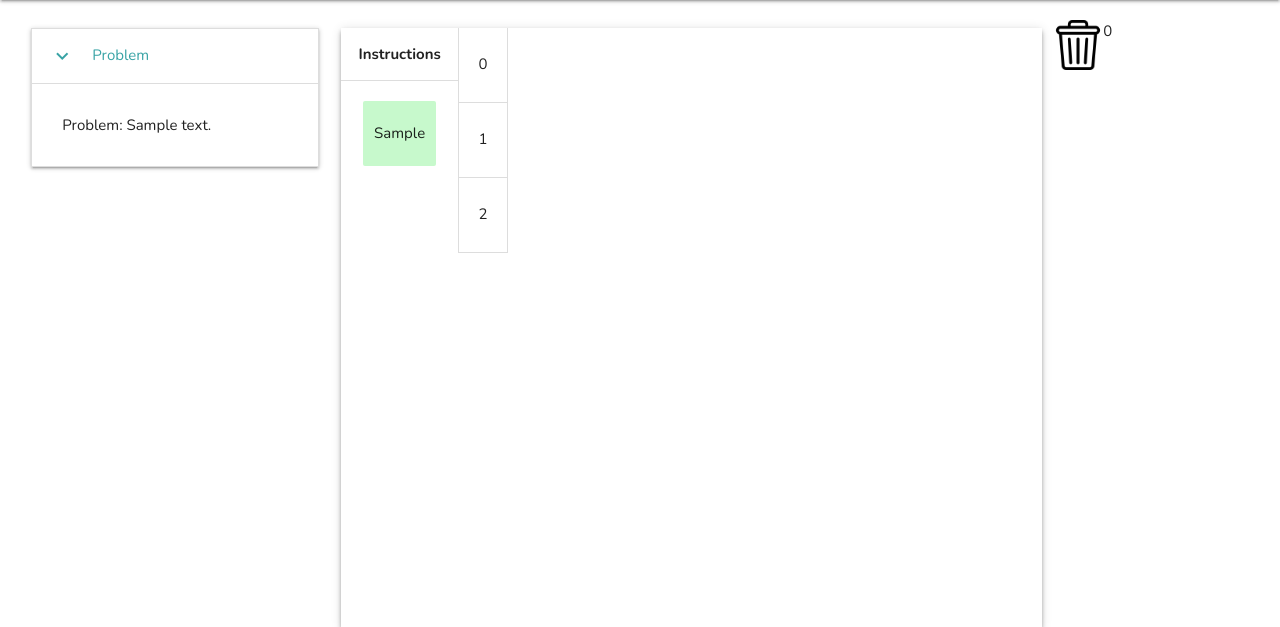
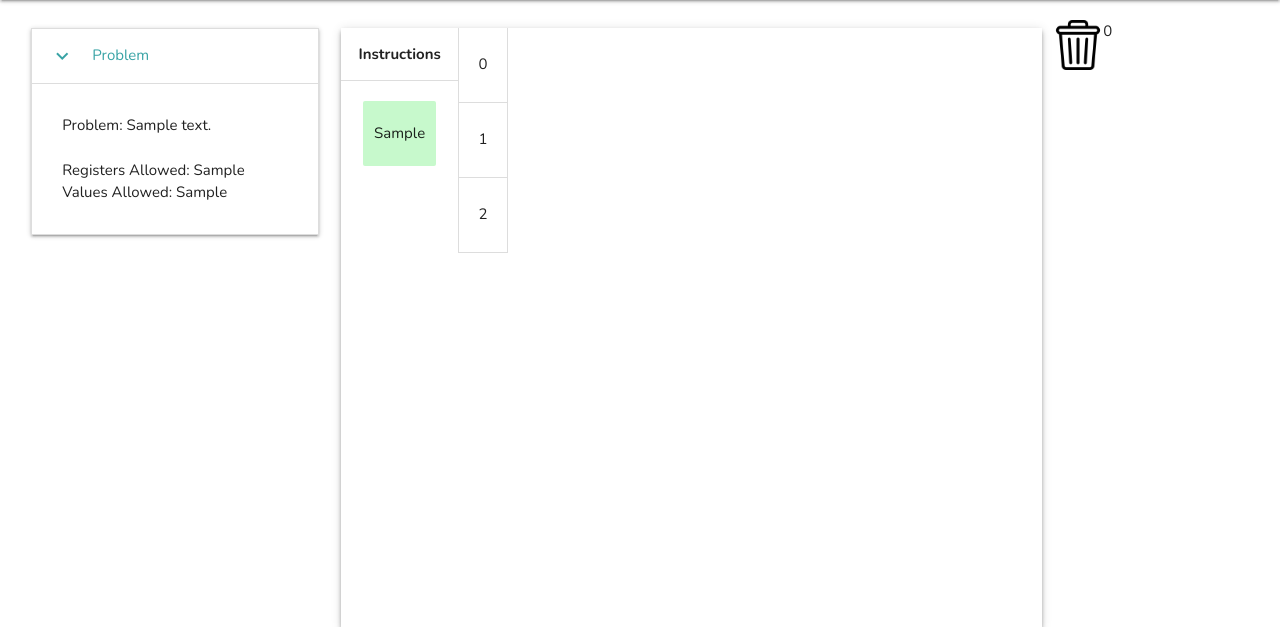
Before and after one commit to JohnsonLi/assemblet, a Flask app: page /puzzle/1 in a window 1280 px wide. Shown: the part 64-691 px from the top of the page. Run offline with Flask 2, Linux system fonts and the light colour scheme; the visitor is signed in with stand-in values (Sample User, id 1); tables that the repository leaves empty hold one stand-in row (values such as "Sample post").

Commit message:
fixed merge

```diff
--- a/templates/puzzle.html
+++ b/templates/puzzle.html
@@ -11,12 +11,8 @@
                 <ul class="collapsible">
                     <li class="active">
                         <div class="collapsible-header" style="color: #38a3a5;"><i class="material-icons">expand_more</i>Problem</div>
-                        <div class="collapsible-body"> Problem:
-                            <span id="question">
-                                {{data['question']|safe}}
-                            </span>
                         <div class="collapsible-body">
-                            Problem: <span id="question">{{data['question']}}</span> <br> <br>
+                            Problem: <span id="question">{{data['question']|safe}}</span> <br> <br>
                             Registers Allowed: <span id="game-registers">{{data['registers_allowed']|join(", ")}}</span><br>
                             Values Allowed: <span id="game-values">{{data['values_allowed']|join(", ")}}</span>
                         </div>
```
